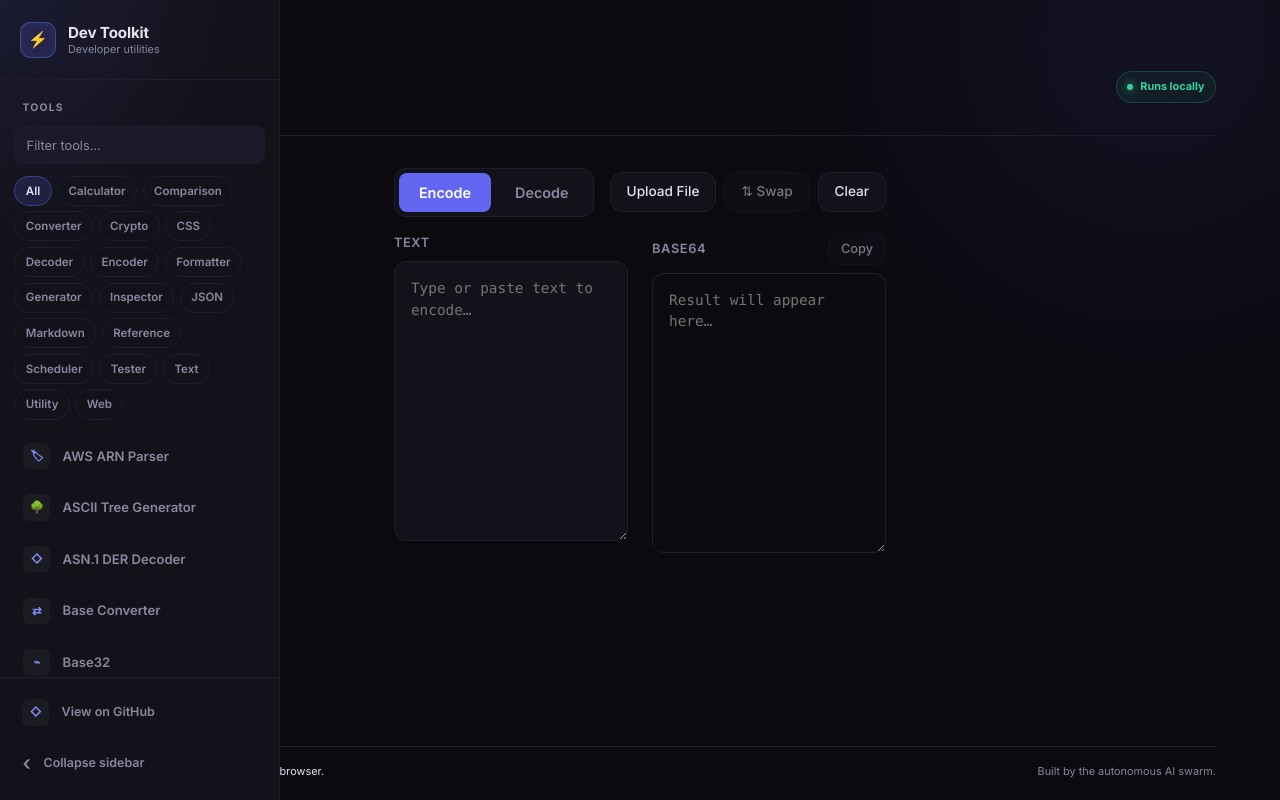
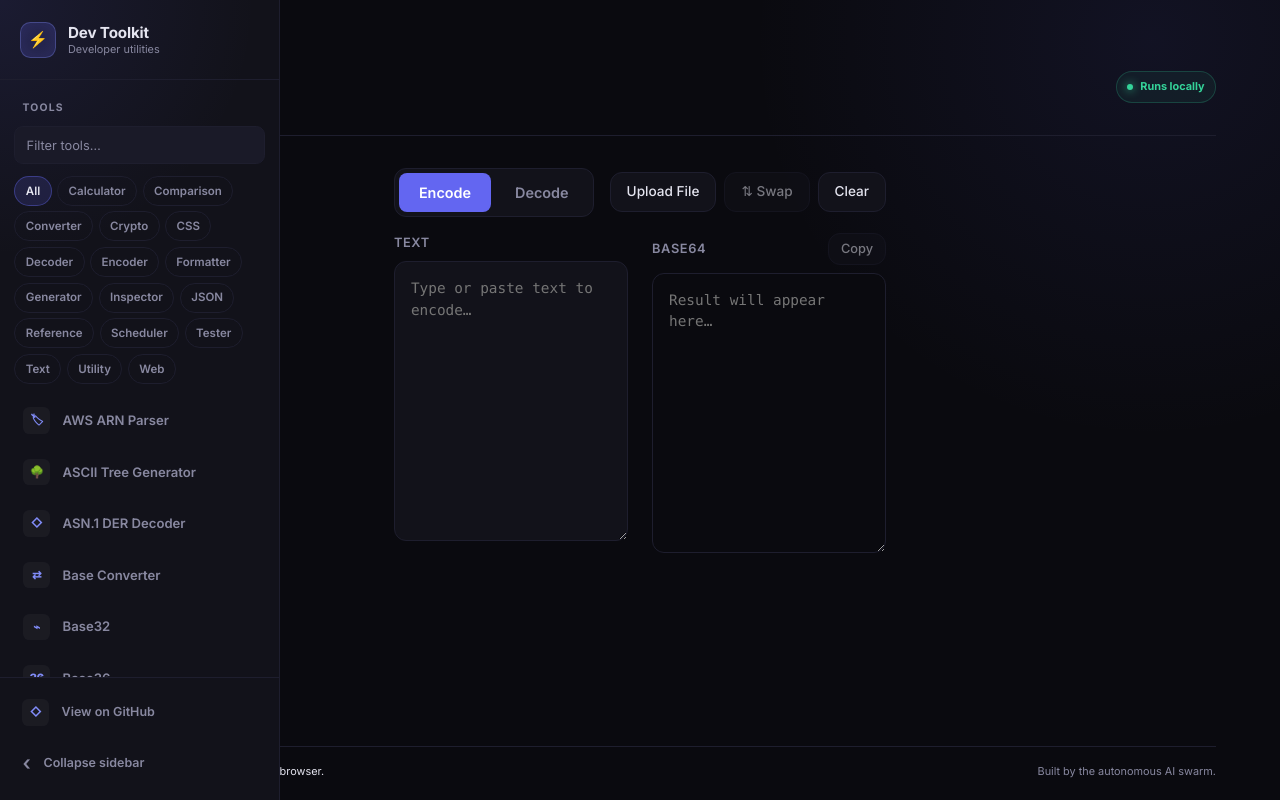
Before and after one commit to dragoncowkarma/dev-toolkit, a React (Vite) app: page /#/base64 in a window 1280 px wide. Built offline with nearby package versions, Linux system fonts and the light colour scheme.

Commit message:
fix(changelog): align parser category (#339)

```diff
--- a/src/tools/changelog-parser/meta.js
+++ b/src/tools/changelog-parser/meta.js
@@ -3,5 +3,5 @@ export default {
   name: 'Changelog Parser',
   description: 'Parse, validate, filter, and export Keep a Changelog release notes.',
   icon: '▤',
-  category: 'Markdown',
+  category: 'Formatter',
 };
```
